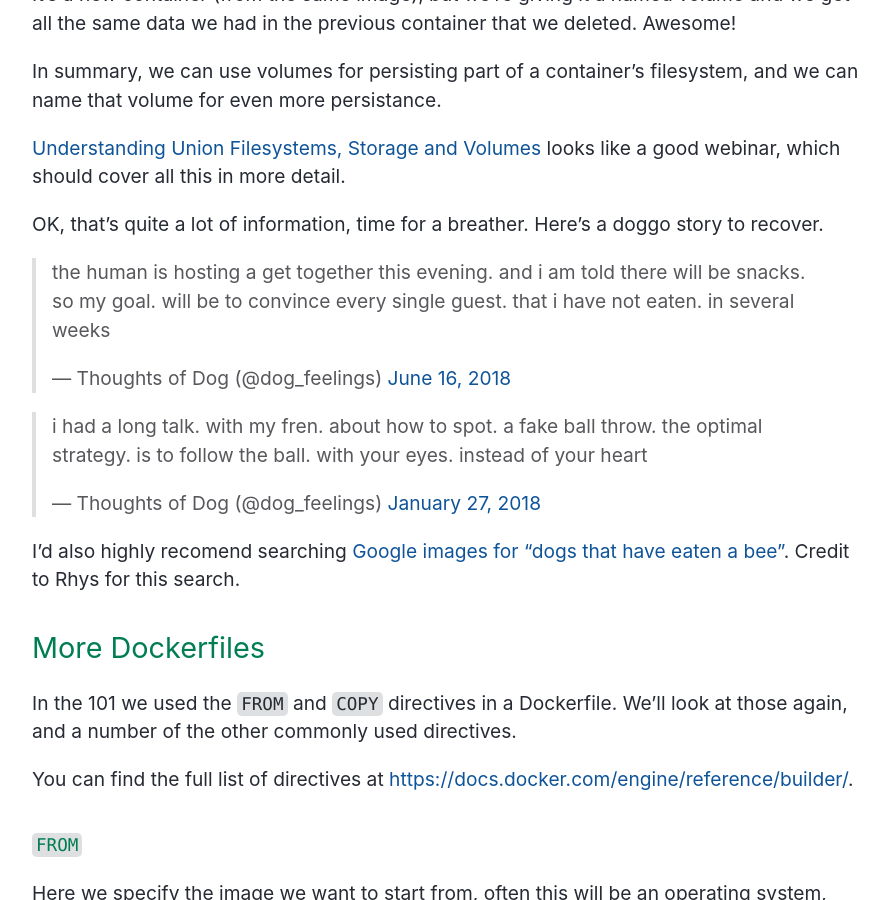
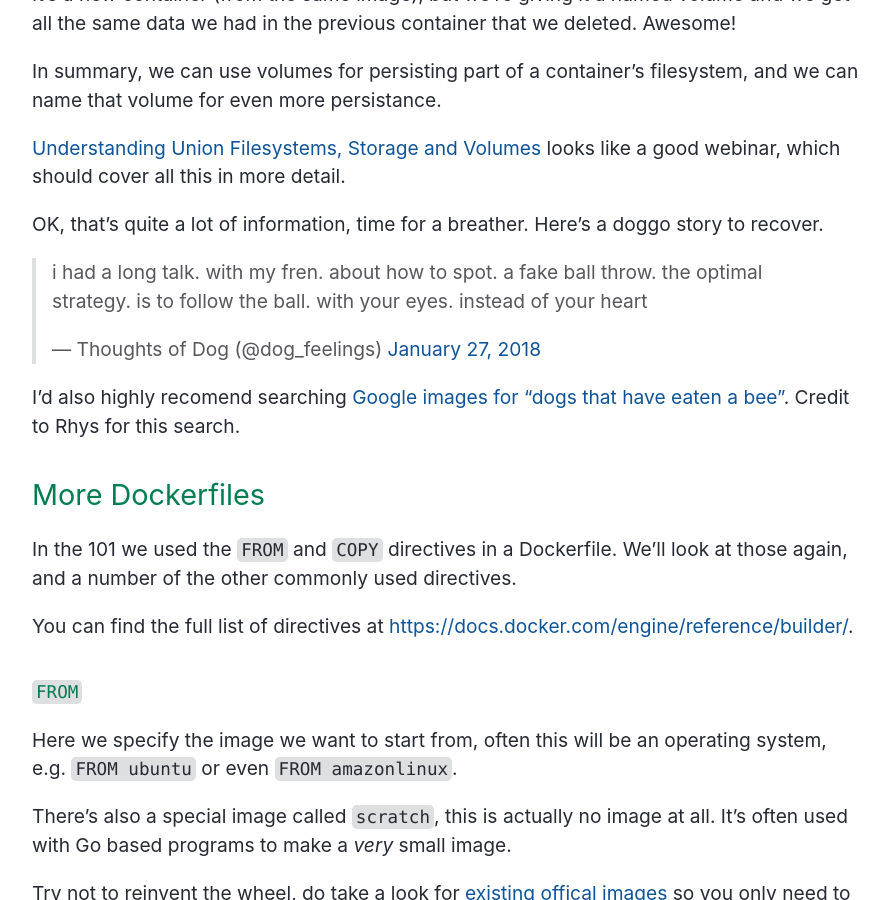
Before and after one commit to sjparkinson/uncomplicated.systems, a Jekyll site: the page built from _posts/2018-06-05-docker-0110-dockerfiles-and-volumes.md, in a window 1280 px wide and 900 px high, scrolled down 3505 px. Shown: the whole window, without its empty margins (192-1080 px from the left). Built offline with Jekyll 4.4.1, drawn with Linux system fonts in a browser that asks for light colours; comment, search, counter and statistics services are not loaded.

Commit message:
Update 2018-06-05-docker-0110-dockerfiles-and-volumes.md

```diff
--- a/_posts/2018-06-05-docker-0110-dockerfiles-and-volumes.md
+++ b/_posts/2018-06-05-docker-0110-dockerfiles-and-volumes.md
@@ -104,9 +104,6 @@ In summary, we can use volumes for persisting part of a container's filesystem,
 [Understanding Union Filesystems, Storage and Volumes](https://blog.docker.com/2015/10/docker-basics-webinar-qa/) looks like a good webinar, which should cover all this in more detail.
 
 OK, that's quite a lot of information, time for a breather. Here's a doggo story to recover.
-
-<blockquote class="twitter-tweet" data-lang="en" data-dnt="true" data-align="center" data-link-color="#0f5499"><p lang="en" dir="ltr">the human is hosting a get together this evening. and i am told there will be snacks. so my goal. will be to convince every single guest. that i have not eaten. in several weeks</p>&mdash; Thoughts of Dog (@dog_feelings) <a href="https://twitter.com/dog_feelings/status/1008090737240571904?ref_src=twsrc%5Etfw">June 16, 2018</a></blockquote>
-
 
 <blockquote class="twitter-tweet" data-lang="en" data-dnt="true" data-align="center" data-link-color="#0f5499"><p lang="en" dir="ltr">i had a long talk. with my fren. about how to spot. a fake ball throw. the optimal strategy. is to follow the ball. with your eyes. instead of your heart</p>&mdash; Thoughts of Dog (@dog_feelings) <a href="https://twitter.com/dog_feelings/status/957385573571944455?ref_src=twsrc%5Etfw">January 27, 2018</a></blockquote>
 
```
